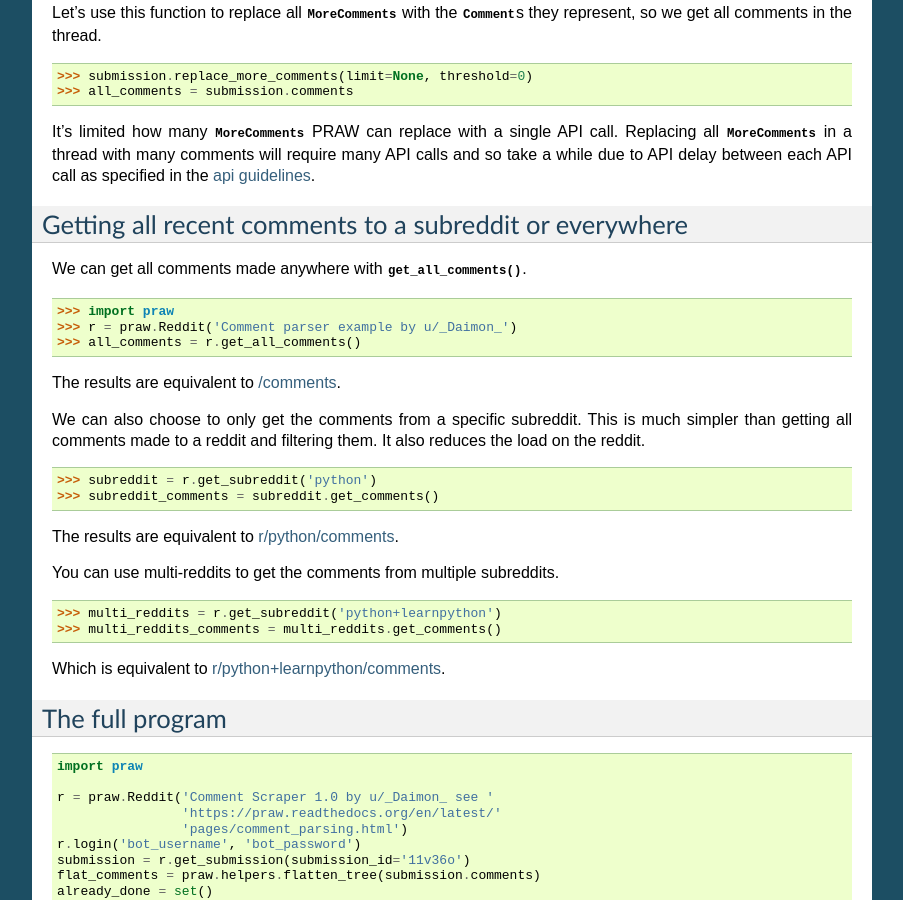
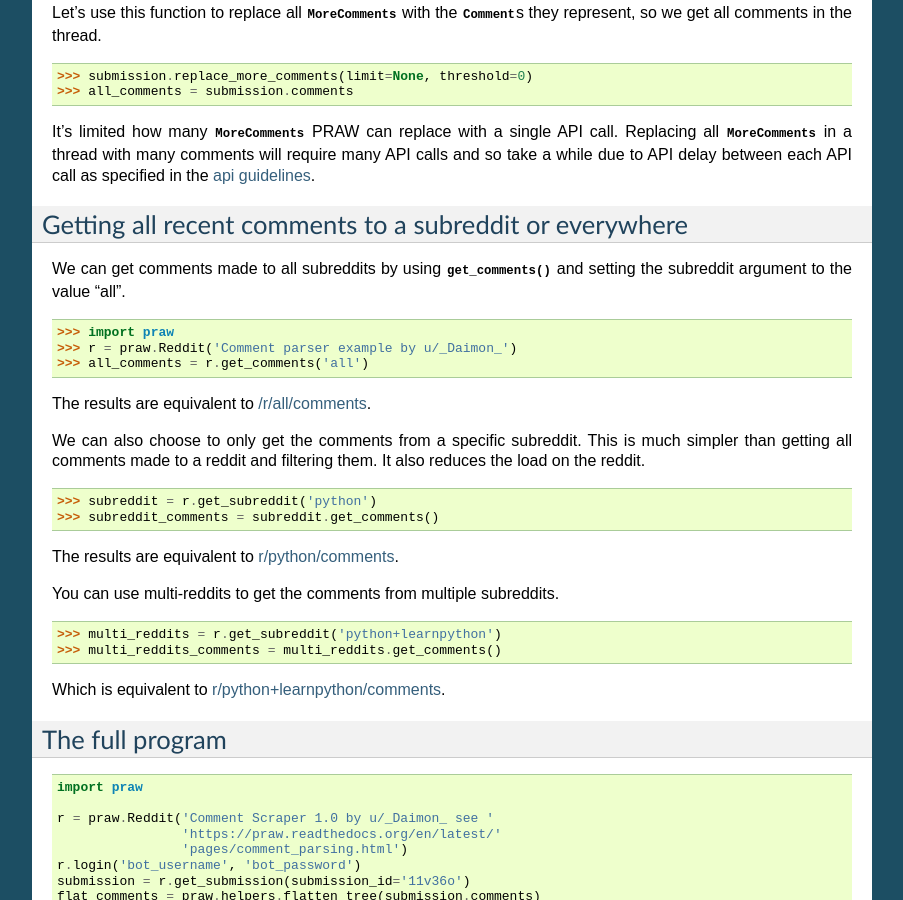
Before and after one commit to praw-dev/praw, a Sphinx documentation site: the page built from docs/pages/comment_parsing.rst, in a window 1280 px wide and 900 px high, scrolled down 1055 px. Shown: the whole window, without its empty margins (198-1101 px from the left). Built offline with Sphinx 7.4.7, drawn with Linux system fonts in a browser that asks for light colours.

Commit message:
Remove depreciated method from documentation

```diff
--- a/docs/pages/comment_parsing.rst
+++ b/docs/pages/comment_parsing.rst
@@ -78,13 +78,15 @@ call as specified in the `api guidelines
 Getting all recent comments to a subreddit or everywhere
 --------------------------------------------------------
 
-We can get all comments made anywhere with :meth:`.get_all_comments()`.
+We can get comments made to all subreddits by using :meth:`.get_comments` and
+setting the subreddit argument to the value "all".
 
 >>> import praw
 >>> r = praw.Reddit('Comment parser example by u/_Daimon_')
->>> all_comments = r.get_all_comments()
+>>> all_comments = r.get_comments('all')
 
-The results are equivalent to `/comments <http://www.reddit.com/comments>`_.
+The results are equivalent to `/r/all/comments
+<http://www.reddit.com/r/all/comments>`_.
 
 We can also choose to only get the comments from a specific subreddit. This is
 much simpler than getting all comments made to a reddit and filtering them. It
```
